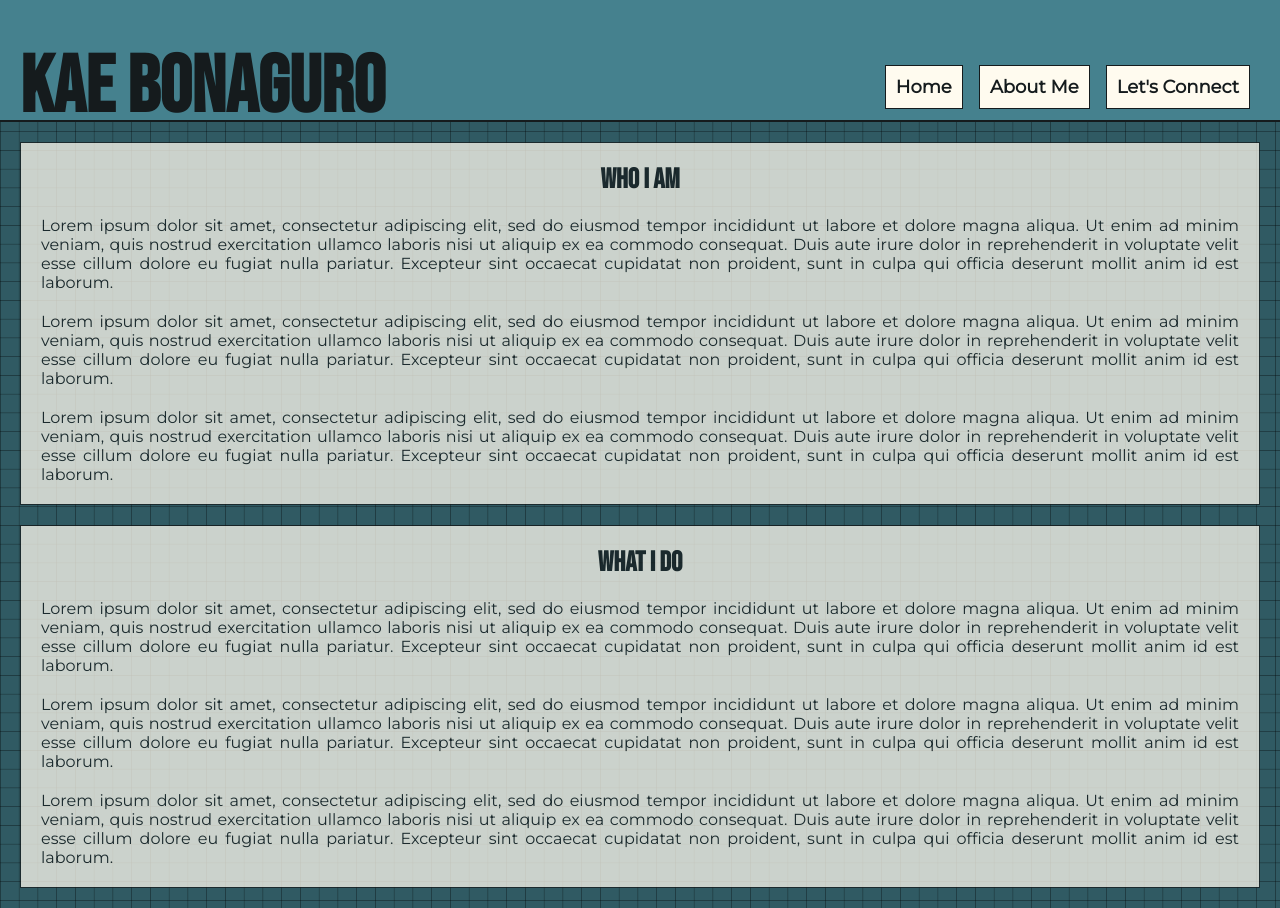
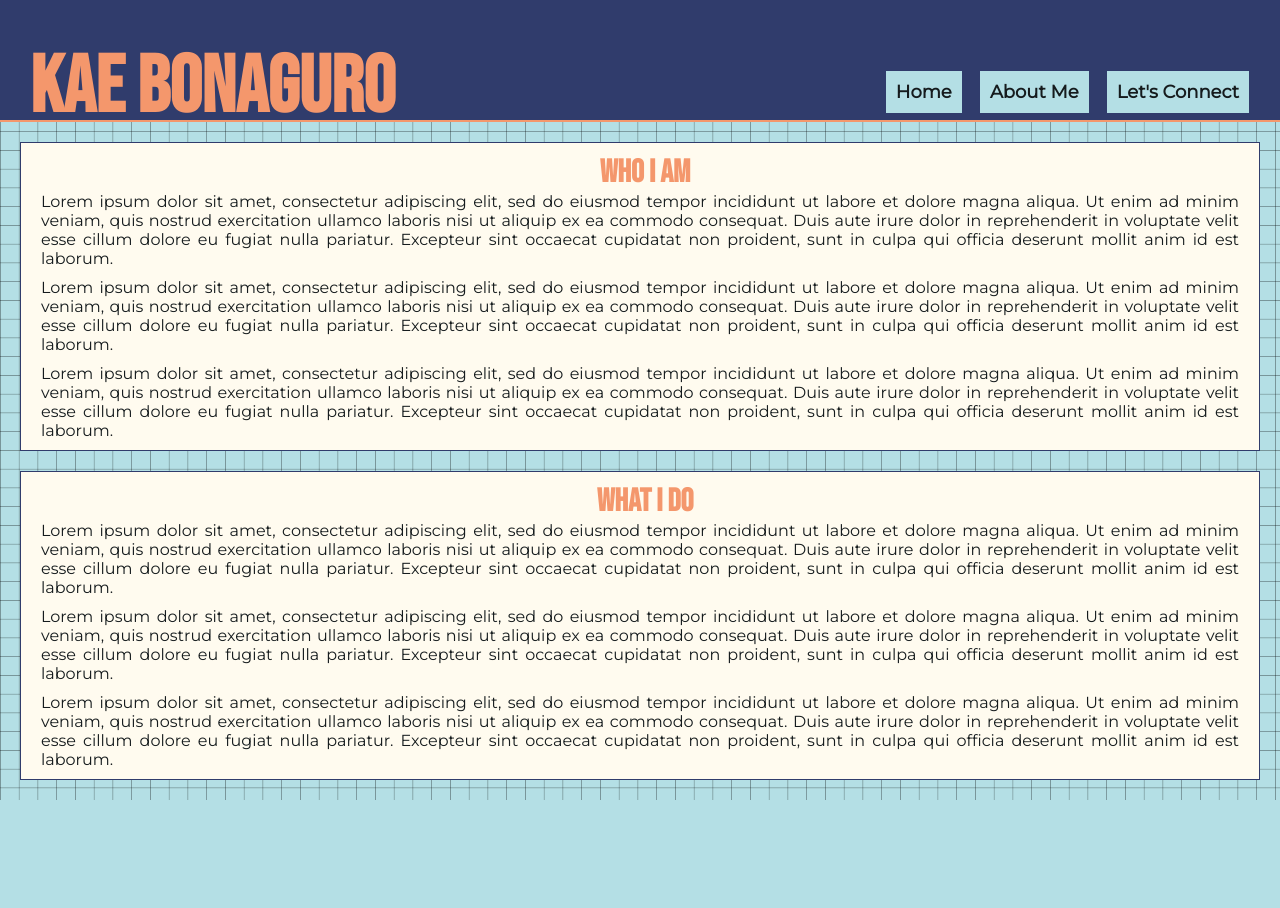
Before and after one commit to kae-bon/personal-site, a plain HTML site: page index.html in a window 1280 px wide. After the commit the page ends 800 px from the top, so only its background shows below. Drawn offline with Linux system fonts and the light colour scheme.

Commit message:
Adjusted color palette, added hover grow to headings & links.

```diff
--- a/index.html
+++ b/index.html
@@ -10,19 +10,19 @@
         <header>
             <div class="container">
 
-                <h1>Kae Bonaguro</h1>
+                <h1 class="hvr-grow">Kae Bonaguro</h1>
                 <nav class="nav">
                     <ul>
-                        <li><a class="one" href="index.html">Home</a></li>
-                        <li><a class="two" href="about.html">About Me</a></li>
-                        <li><a class="three" href="connect.html">Let's Connect</a></li>
+                        <li><a class="hvr-grow" href="index.html">Home</a></li>
+                        <li><a class="hvr-grow" href="about.html">About Me</a></li>
+                        <li><a class="hvr-grow" href="connect.html">Let's Connect</a></li>
                     </ul>
                 </nav>
             </div>
         </header>
         <main>
-            <section class="whoAm">
-                <h2>Who I am</h2>
+            <section>
+                <h2 class="hvr-grow">Who I am</h2>
                   <p>Lorem ipsum dolor sit amet, consectetur adipiscing elit,
                   sed do eiusmod tempor incididunt ut labore et dolore magna aliqua.
                   Ut enim ad minim veniam, quis nostrud exercitation ullamco laboris nisi ut aliquip ex ea commodo consequat.
@@ -42,8 +42,8 @@
                         Excepteur sint occaecat cupidatat non proident,
                         sunt in culpa qui officia deserunt mollit anim id est laborum.</p>
             </section>
-            <section class="whatDo">
-                <h2>What I do</h2>
+            <section>
+                <h2 class="hvr-grow">What I do</h2>
                 <p>Lorem ipsum dolor sit amet, consectetur adipiscing elit,
                   sed do eiusmod tempor incididunt ut labore et dolore magna aliqua.
                   Ut enim ad minim veniam, quis nostrud exercitation ullamco laboris nisi ut aliquip ex ea commodo consequat.
--- a/style.css
+++ b/style.css
@@ -6,14 +6,14 @@
 
 /* CSS Styling - Entire Body (all main content on screen) */
 body {
-    background-color: #305a63;
-    font-family: 'Montserrat';
-    color: #151b1d;
     margin: 0;
     padding: 0;
     background-image: url("grid.png");
     background-size: 150px;
     background-position: top left;
+    background-color: #B4DFE5;
+    font-family: 'Montserrat';
+    color: #151b1d;
 }
 
 /* Container class, currently holds header, links, & title */
@@ -24,23 +24,23 @@ body {
 }
 
 header {
-    background-color: #45818e;
     height: 120px;
     margin-bottom: 0;
     border-bottom-style: solid;
-    border-bottom-color: #151b1d;
+    border-bottom-color: #F4976C;
     border-bottom-width: 2px;
+    background-color: #303C6C;
 }
 
 /* Header 1 in Header Bar - "Kae Bonaguro" */
 h1 {
     float: left;
-    margin-left: 20px;
+    margin-left: 30px;
     margin-top: 40px;
     margin-bottom: 0;
     font-family: 'Bebas Neue', sans-serif;
     font-size: 5em;
-    color: #151b1d;
+    color: #F4976C;
 }
 
 /* Entire Nav Class - includes nav list & links */
@@ -52,24 +52,25 @@ h1 {
 ul {
     list-style-type: none;
     float: right;
-    margin: 10px;
     padding: 10px;
-    margin-left: 10px;
     margin-top: 60px;
+    margin-bottom: 0;
+    margin-right: 20px;
 }
 
 li {
     display: inline;
-    margin-right: 10px;
+    margin: 0 0 0 10px;
 }
 
 /* Nav List - actual link buttons */
 a {
+    margin: 0;
     font-size: .75em;
     text-decoration: none;
-    background-color: #fffbef;
+    background-color: #B4DFE5;
     padding: 10px;
-    border: 1px solid #151b1d;
+    border: 1px solid #303C6C;
     font-weight: bold;
     text-align: center;
 }
@@ -79,12 +80,13 @@ a:link {
 }
 
 a:visited {
-    color: #45818e;
+    background-color: #F4976C;
+    color: #233134;
 }
 
 /*#233134*/
 a:hover {
-    background-color: #ffdd7b;
+    background-color: #F4976C;
     color: #233134;
     padding: 10px;
 }
@@ -98,24 +100,39 @@ main {
 section {
     background-color: #fffbef;
     margin: 20px 20px 20px 20px;
-    border: 1px solid #151b1d;
-    opacity: .75;
-}
-
-section:hover {
-    opacity: 1;
+    border: 1px solid #303C6C;
+    text-align: center;
 }
 
 h2 {
-    margin: 20px;
+    margin: 10px 0 0 10px;
     text-align: center;
-    color: #151b1d;
+    color: #F4976C;
     font-family: 'Bebas Neue', sans-serif;
-    font-size: 1.75em;
+    font-size: 2em;
 }
 
+
 p {
-    margin: 20px;
+    margin: 0 20px 10px 20px;
+    padding: 0;
     color: #151b1d;
     text-align: justify;
 }
+
+.hvr-grow {
+    display: inline-block;
+    vertical-align: middle;
+    transform: translateZ(0);
+    box-shadow: 0 0 1px rgba(0, 0, 0, 0);
+    backface-visibility: hidden;
+    -moz-osx-font-smoothing: grayscale;
+    transition-duration: 0.3s;
+    transition-property: transform;
+}
+
+.hvr-grow:hover,
+.hvr-grow:focus,
+.hvr-grow:active {
+    transform: scale(1.1);
+}
```
